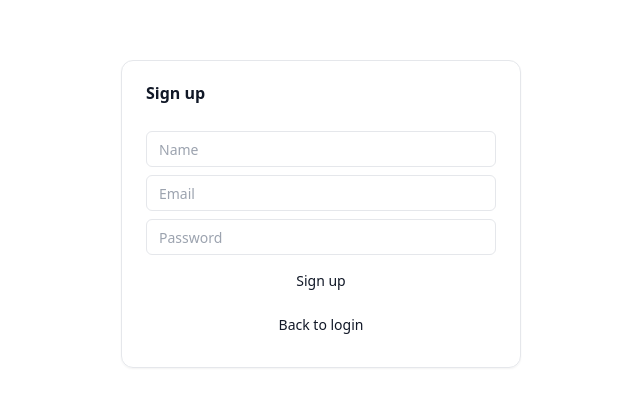
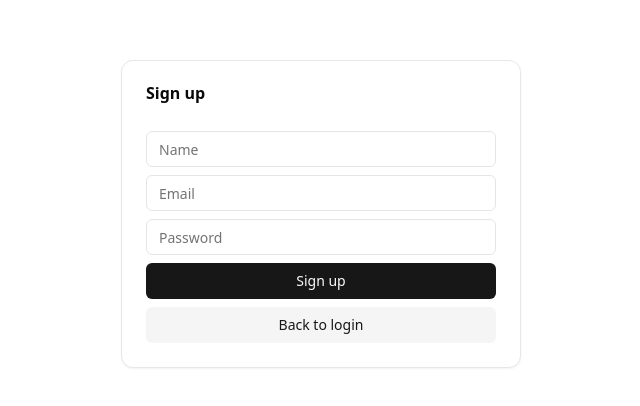
Before and after one commit to robotweb/tourstack, a Nuxt app: page /signup in a window 1280 px wide. Shown: the part 186-592 px from the top of the page, without its empty margins (319-959 px from the left). Built offline with nearby package versions, Linux system fonts and the light colour scheme; no server answers.

Commit message:
include missing modules

```diff
--- a/assets/css/tailwind.css
+++ b/assets/css/tailwind.css
@@ -3,124 +3,68 @@
 @tailwind utilities;
 @import "tw-animate-css";
 
-@custom-variant dark (&:is(.dark *));
-
-@theme inline {
-  --color-background: var(--background);
-  --color-foreground: var(--foreground);
-  --color-card: var(--card);
-  --color-card-foreground: var(--card-foreground);
-  --color-popover: var(--popover);
-  --color-popover-foreground: var(--popover-foreground);
-  --color-primary: var(--primary);
-  --color-primary-foreground: var(--primary-foreground);
-  --color-secondary: var(--secondary);
-  --color-secondary-foreground: var(--secondary-foreground);
-  --color-muted: var(--muted);
-  --color-muted-foreground: var(--muted-foreground);
-  --color-accent: var(--accent);
-  --color-accent-foreground: var(--accent-foreground);
-  --color-destructive: var(--destructive);
-  --color-destructive-foreground: var(--destructive-foreground);
-  --color-border: var(--border);
-  --color-input: var(--input);
-  --color-ring: var(--ring);
-  --color-chart-1: var(--chart-1);
-  --color-chart-2: var(--chart-2);
-  --color-chart-3: var(--chart-3);
-  --color-chart-4: var(--chart-4);
-  --color-chart-5: var(--chart-5);
-  --radius-sm: calc(var(--radius) - 4px);
-  --radius-md: calc(var(--radius) - 2px);
-  --radius-lg: var(--radius);
-  --radius-xl: calc(var(--radius) + 4px);
-  --color-sidebar: var(--sidebar);
-  --color-sidebar-foreground: var(--sidebar-foreground);
-  --color-sidebar-primary: var(--sidebar-primary);
-  --color-sidebar-primary-foreground: var(--sidebar-primary-foreground);
-  --color-sidebar-accent: var(--sidebar-accent);
-  --color-sidebar-accent-foreground: var(--sidebar-accent-foreground);
-  --color-sidebar-border: var(--sidebar-border);
-  --color-sidebar-ring: var(--sidebar-ring);
-}
-
 :root {
-  --background: oklch(1 0 0);
-  --foreground: oklch(0.145 0 0);
-  --card: oklch(1 0 0);
-  --card-foreground: oklch(0.145 0 0);
-  --popover: oklch(1 0 0);
-  --popover-foreground: oklch(0.145 0 0);
-  --primary: oklch(0.205 0 0);
-  --primary-foreground: oklch(0.985 0 0);
-  --secondary: oklch(0.97 0 0);
-  --secondary-foreground: oklch(0.205 0 0);
-  --muted: oklch(0.97 0 0);
-  --muted-foreground: oklch(0.556 0 0);
-  --accent: oklch(0.97 0 0);
-  --accent-foreground: oklch(0.205 0 0);
-  --destructive: oklch(0.577 0.245 27.325);
-  --destructive-foreground: oklch(0.577 0.245 27.325);
-  --border: oklch(0.922 0 0);
-  --input: oklch(0.922 0 0);
-  --ring: oklch(0.708 0 0);
-  --chart-1: oklch(0.646 0.222 41.116);
-  --chart-2: oklch(0.6 0.118 184.704);
-  --chart-3: oklch(0.398 0.07 227.392);
-  --chart-4: oklch(0.828 0.189 84.429);
-  --chart-5: oklch(0.769 0.188 70.08);
-  --radius: 0.625rem;
-  --sidebar: oklch(0.985 0 0);
-  --sidebar-foreground: oklch(0.145 0 0);
-  --sidebar-primary: oklch(0.205 0 0);
-  --sidebar-primary-foreground: oklch(0.985 0 0);
-  --sidebar-accent: oklch(0.97 0 0);
-  --sidebar-accent-foreground: oklch(0.205 0 0);
-  --sidebar-border: oklch(0.922 0 0);
-  --sidebar-ring: oklch(0.708 0 0);
+  --background: 0 0% 100%;
+  --foreground: 0 0% 3.9%;
+  --card: 0 0% 100%;
+  --card-foreground: 0 0% 3.9%;
+  --popover: 0 0% 100%;
+  --popover-foreground: 0 0% 3.9%;
+  --primary: 0 0% 9%;
+  --primary-foreground: 0 0% 98%;
+  --secondary: 0 0% 96.1%;
+  --secondary-foreground: 0 0% 9%;
+  --muted: 0 0% 96.1%;
+  --muted-foreground: 0 0% 45.1%;
+  --accent: 0 0% 96.1%;
+  --accent-foreground: 0 0% 9%;
+  --destructive: 0 84.2% 60.2%;
+  --destructive-foreground: 0 0% 98%;
+  --border: 0 0% 89.8%;
+  --input: 0 0% 89.8%;
+  --ring: 0 0% 3.9%;
+  --radius: 0.5rem;
 }
 
 .dark {
-  --background: oklch(0.145 0 0);
-  --foreground: oklch(0.985 0 0);
-  --card: oklch(0.145 0 0);
-  --card-foreground: oklch(0.985 0 0);
-  --popover: oklch(0.145 0 0);
-  --popover-foreground: oklch(0.985 0 0);
-  --primary: oklch(0.985 0 0);
-  --primary-foreground: oklch(0.205 0 0);
-  --secondary: oklch(0.269 0 0);
-  --secondary-foreground: oklch(0.985 0 0);
-  --muted: oklch(0.269 0 0);
-  --muted-foreground: oklch(0.708 0 0);
-  --accent: oklch(0.269 0 0);
-  --accent-foreground: oklch(0.985 0 0);
-  --destructive: oklch(0.396 0.141 25.723);
-  --destructive-foreground: oklch(0.637 0.237 25.331);
-  --border: oklch(0.269 0 0);
-  --input: oklch(0.269 0 0);
-  --ring: oklch(0.439 0 0);
-  --chart-1: oklch(0.488 0.243 264.376);
-  --chart-2: oklch(0.696 0.17 162.48);
-  --chart-3: oklch(0.769 0.188 70.08);
-  --chart-4: oklch(0.627 0.265 303.9);
-  --chart-5: oklch(0.645 0.246 16.439);
-  --sidebar: oklch(0.205 0 0);
-  --sidebar-foreground: oklch(0.985 0 0);
-  --sidebar-primary: oklch(0.488 0.243 264.376);
-  --sidebar-primary-foreground: oklch(0.985 0 0);
-  --sidebar-accent: oklch(0.269 0 0);
-  --sidebar-accent-foreground: oklch(0.985 0 0);
-  --sidebar-border: oklch(0.269 0 0);
-  --sidebar-ring: oklch(0.439 0 0);
+  --background: 0 0% 3.9%;
+  --foreground: 0 0% 98%;
+  --card: 0 0% 3.9%;
+  --card-foreground: 0 0% 98%;
+  --popover: 0 0% 3.9%;
+  --popover-foreground: 0 0% 98%;
+  --primary: 0 0% 98%;
+  --primary-foreground: 0 0% 9%;
+  --secondary: 0 0% 14.9%;
+  --secondary-foreground: 0 0% 98%;
+  --muted: 0 0% 14.9%;
+  --muted-foreground: 0 0% 63.9%;
+  --accent: 0 0% 14.9%;
+  --accent-foreground: 0 0% 98%;
+  --destructive: 0 62.8% 30.6%;
+  --destructive-foreground: 0 0% 98%;
+  --border: 0 0% 14.9%;
+  --input: 0 0% 14.9%;
+  --ring: 0 0% 83.1%;
 }
 
 @layer base {
-  * {
-    @apply border-gray-200 outline-blue-500/50;
+  body {
+    @apply bg-background text-foreground;
   }
-  body {
-    @apply bg-white text-gray-900;
+}
+
+/* Keep default borders, only remove dark active ring on inputs */
+@layer components {
+  input,
+  textarea,
+  select {
+    @apply focus:outline-none focus:ring-0 focus:ring-offset-0;
+  }
+  input:focus,
+  textarea:focus,
+  select:focus {
+    box-shadow: none !important; /* disables Tailwind ring shadows */
   }
 }
 
--- a/package.json
+++ b/package.json
@@ -10,6 +10,7 @@
     "postinstall": "nuxt prepare"
   },
   "dependencies": {
+    "@nuxt/icon": "^1.15.0",
     "@nuxtjs/tailwindcss": "6.14.0",
     "@pinia/nuxt": "^0.11.2",
     "@tanstack/vue-table": "^8.21.3",
@@ -40,7 +41,8 @@
     "postcss": "^8.5.6",
     "sass-embedded": "^1.92.1",
     "shadcn-nuxt": "^2.2.0",
-    "tailwindcss": "^3.4.3"
+    "tailwindcss": "^3.4.3",
+    "typescript": "^5.9.2"
   },
   "packageManager": "pnpm@10.14.0+sha512.ad27a79641b49c3e481a16a805baa71817a04bbe06a38d17e60e2eaee83f6a146c6a688125f5792e48dd5ba30e7da52a5cda4c3992b9ccf333f9ce223af84748"
 }
--- a/tailwind.config.js
+++ b/tailwind.config.js
@@ -1,5 +1,6 @@
 /** @type {import('tailwindcss').Config} */
 export default {
+  darkMode: ["class"],
   content: [
     "./components/**/*.{js,vue,ts}",
     "./layouts/**/*.vue",
@@ -9,7 +10,48 @@ export default {
     "./error.vue"
   ],
   theme: {
-    extend: {},
+    extend: {
+      colors: {
+        border: "hsl(var(--border))",
+        input: "hsl(var(--input))",
+        ring: "hsl(var(--ring))",
+        background: "hsl(var(--background))",
+        foreground: "hsl(var(--foreground))",
+        primary: {
+          DEFAULT: "hsl(var(--primary))",
+          foreground: "hsl(var(--primary-foreground))",
+        },
+        secondary: {
+          DEFAULT: "hsl(var(--secondary))",
+          foreground: "hsl(var(--secondary-foreground))",
+        },
+        destructive: {
+          DEFAULT: "hsl(var(--destructive))",
+          foreground: "hsl(var(--destructive-foreground))",
+        },
+        muted: {
+          DEFAULT: "hsl(var(--muted))",
+          foreground: "hsl(var(--muted-foreground))",
+        },
+        accent: {
+          DEFAULT: "hsl(var(--accent))",
+          foreground: "hsl(var(--accent-foreground))",
+        },
+        popover: {
+          DEFAULT: "hsl(var(--popover))",
+          foreground: "hsl(var(--popover-foreground))",
+        },
+        card: {
+          DEFAULT: "hsl(var(--card))",
+          foreground: "hsl(var(--card-foreground))",
+        },
+      },
+      borderRadius: {
+        lg: "var(--radius)",
+        md: "calc(var(--radius) - 2px)",
+        sm: "calc(var(--radius) - 4px)",
+      },
+    },
   },
-  plugins: [],
+  plugins: [require("tailwindcss-animate")],
 }
```
Also changed, not shown: 1 other file (tests, documents, lock files or other folders).
